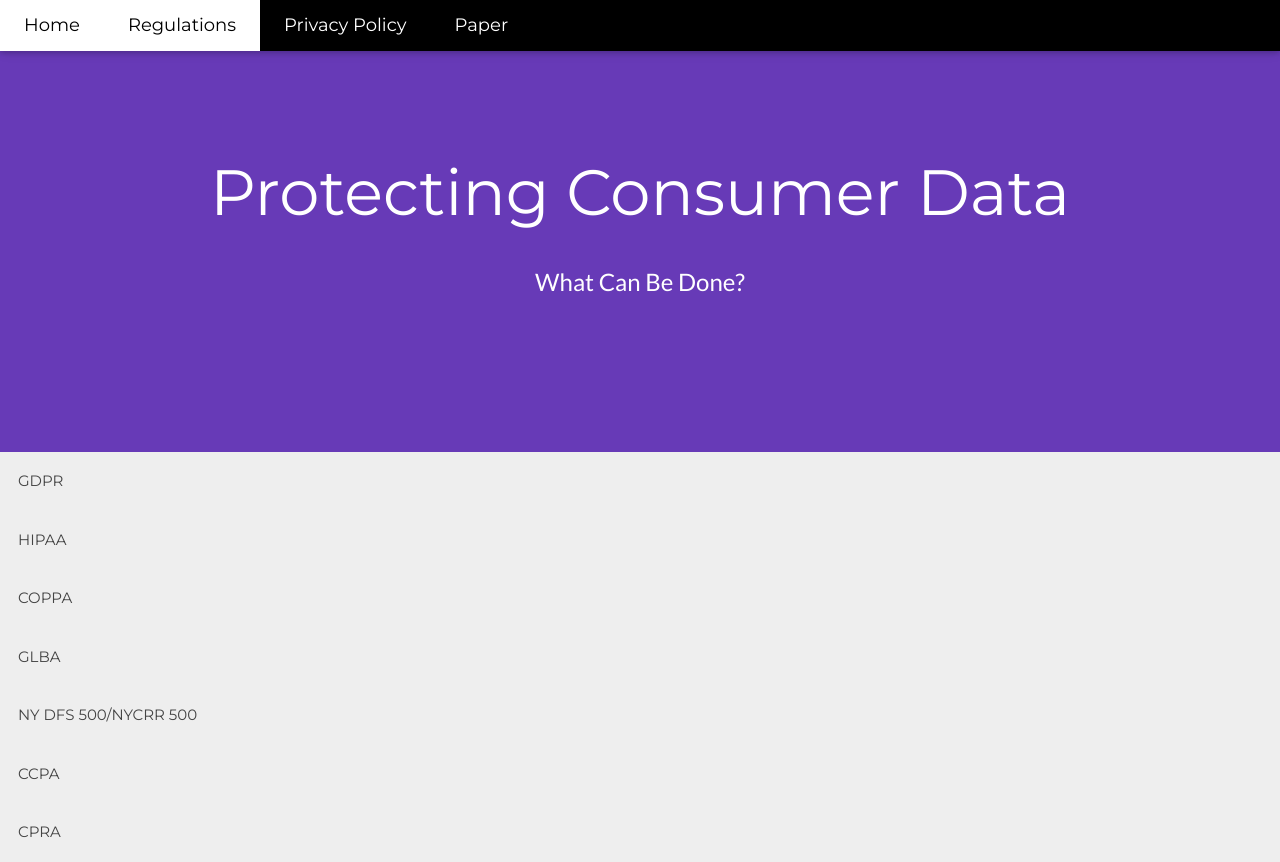
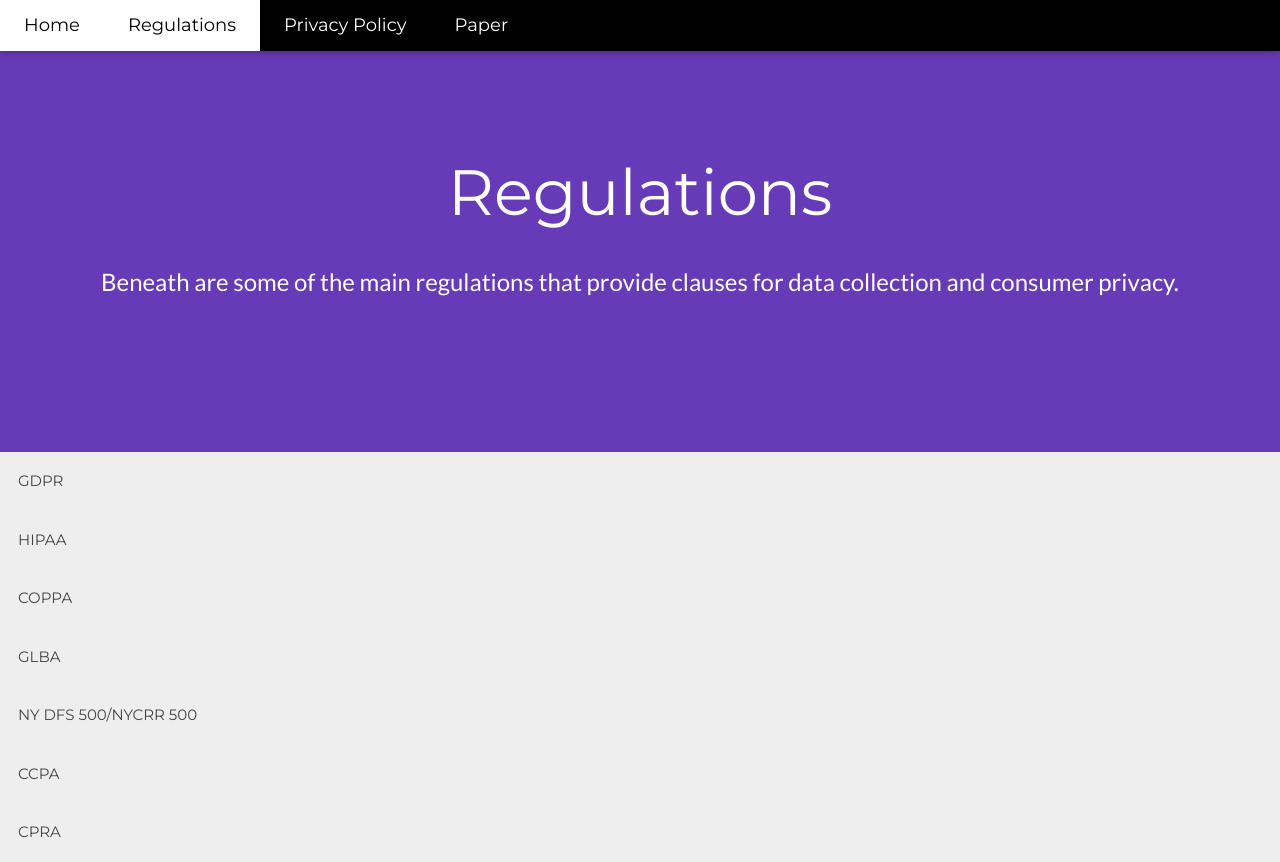
Before and after one commit to danisaba/capstoneproj, a plain HTML site: page regulations.html in a window 1280 px wide. Drawn offline with nearby package versions, Linux system fonts and the light colour scheme.

Commit message:
oops now its done
I forgot to change the placeholder text on the regulations and privacy page.

```diff
--- a/regulations.html
+++ b/regulations.html
@@ -36,8 +36,8 @@ body,h1,h2,h3,h4,h5,h6 {font-family: "Lato", sans-serif}
 
 <!-- Header -->
 <header class="w3-container w3-deep-purple w3-center" style="padding:128px 16px">
-    <h1 class="w3-margin w3-jumbo">Protecting Consumer Data</h1>
-    <p class="w3-xlarge">What Can Be Done?</p>
+    <h1 class="w3-margin w3-jumbo">Regulations</h1>
+    <p class="w3-xlarge">Beneath are some of the main regulations that provide clauses for data collection and consumer privacy.</p>
   </header>
 
 <button class="accordion">GDPR</button>
```
Also changed, not shown: privacy.html (+1 -2 lines).
